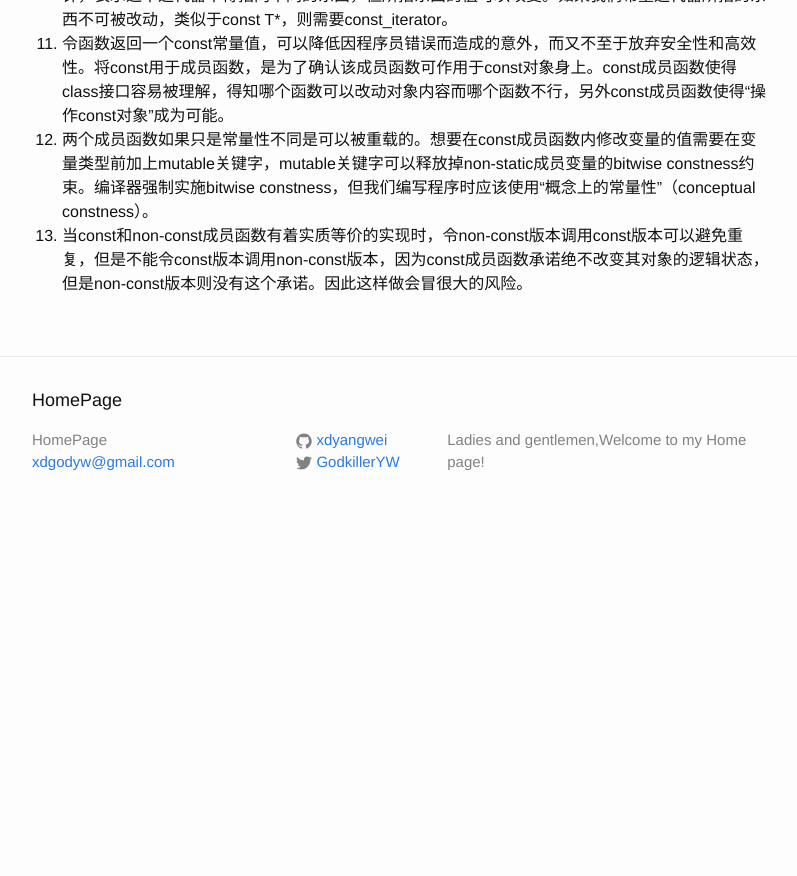
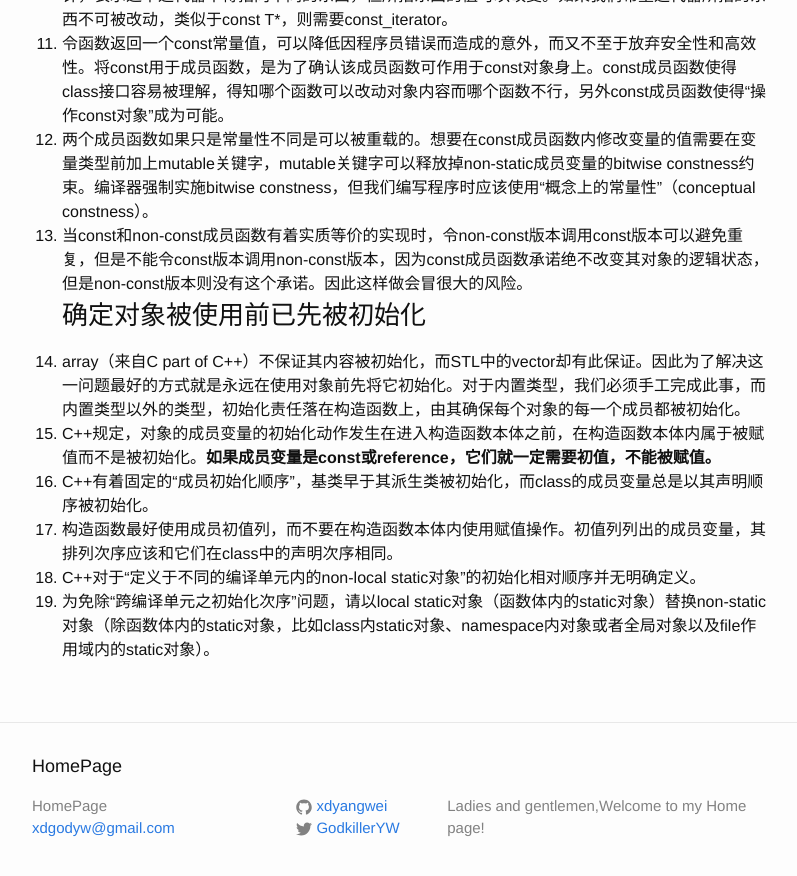
Before and after one commit to xdyangwei/xdyangwei.github.io, a Jekyll site: the page built from _posts/2018-12-05-Accustoming Yourself to C++.md, in a window 1280 px wide and 900 px high, scrolled down 1115 px. Shown: the top 876 px of the window, without its empty margins (238-1035 px from the left). Built offline with Jekyll 4.4.1, drawn with Linux system fonts in a browser that asks for light colours; our own code applies the rules of GitHub Pages for plain Markdown files; before the commit the page ends 1649 px from its top, so only the background shows below that.

Commit message:
complete the acticle

```diff
--- a/_posts/2018-12-05-Accustoming Yourself to C++.md
+++ b/_posts/2018-12-05-Accustoming Yourself to C++.md
@@ -23,3 +23,10 @@ class A{
 3. 令函数返回一个const常量值，可以降低因程序员错误而造成的意外，而又不至于放弃安全性和高效性。将const用于成员函数，是为了确认该成员函数可作用于const对象身上。const成员函数使得class接口容易被理解，得知哪个函数可以改动对象内容而哪个函数不行，另外const成员函数使得“操作const对象”成为可能。
 4. 两个成员函数如果只是常量性不同是可以被重载的。想要在const成员函数内修改变量的值需要在变量类型前加上mutable关键字，mutable关键字可以释放掉non-static成员变量的bitwise constness约束。编译器强制实施bitwise constness，但我们编写程序时应该使用“概念上的常量性”（conceptual constness）。
 5. 当const和non-const成员函数有着实质等价的实现时，令non-const版本调用const版本可以避免重复，但是不能令const版本调用non-const版本，因为const成员函数承诺绝不改变其对象的逻辑状态，但是non-const版本则没有这个承诺。因此这样做会冒很大的风险。
+### 确定对象被使用前已先被初始化
+1. array（来自C part of C++）不保证其内容被初始化，而STL中的vector却有此保证。因此为了解决这一问题最好的方式就是永远在使用对象前先将它初始化。对于内置类型，我们必须手工完成此事，而内置类型以外的类型，初始化责任落在构造函数上，由其确保每个对象的每一个成员都被初始化。
+2. C++规定，对象的成员变量的初始化动作发生在进入构造函数本体之前，在构造函数本体内属于被赋值而不是被初始化。**如果成员变量是const或reference，它们就一定需要初值，不能被赋值。**
+3. C++有着固定的“成员初始化顺序”，基类早于其派生类被初始化，而class的成员变量总是以其声明顺序被初始化。
+4. 构造函数最好使用成员初值列，而不要在构造函数本体内使用赋值操作。初值列列出的成员变量，其排列次序应该和它们在class中的声明次序相同。
+5. C++对于“定义于不同的编译单元内的non-local static对象”的初始化相对顺序并无明确定义。
+6. 为免除“跨编译单元之初始化次序”问题，请以local static对象（函数体内的static对象）替换non-static对象（除函数体内的static对象，比如class内static对象、namespace内对象或者全局对象以及file作用域内的static对象）。
```
